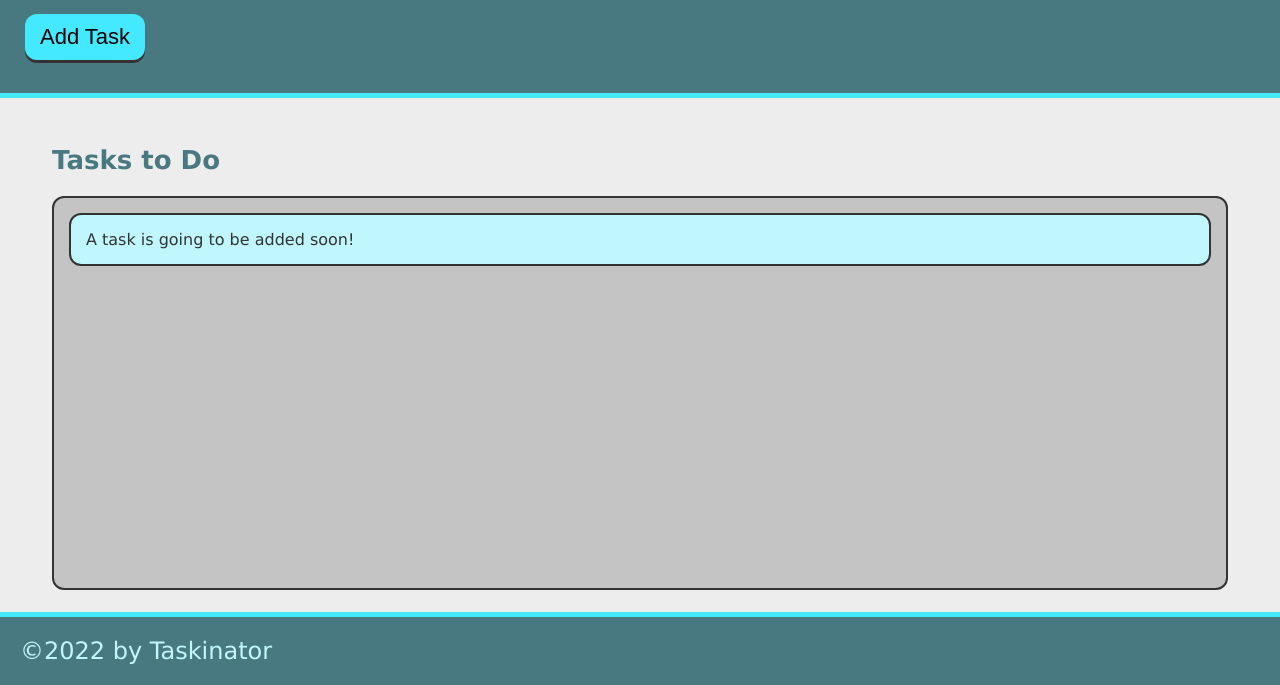
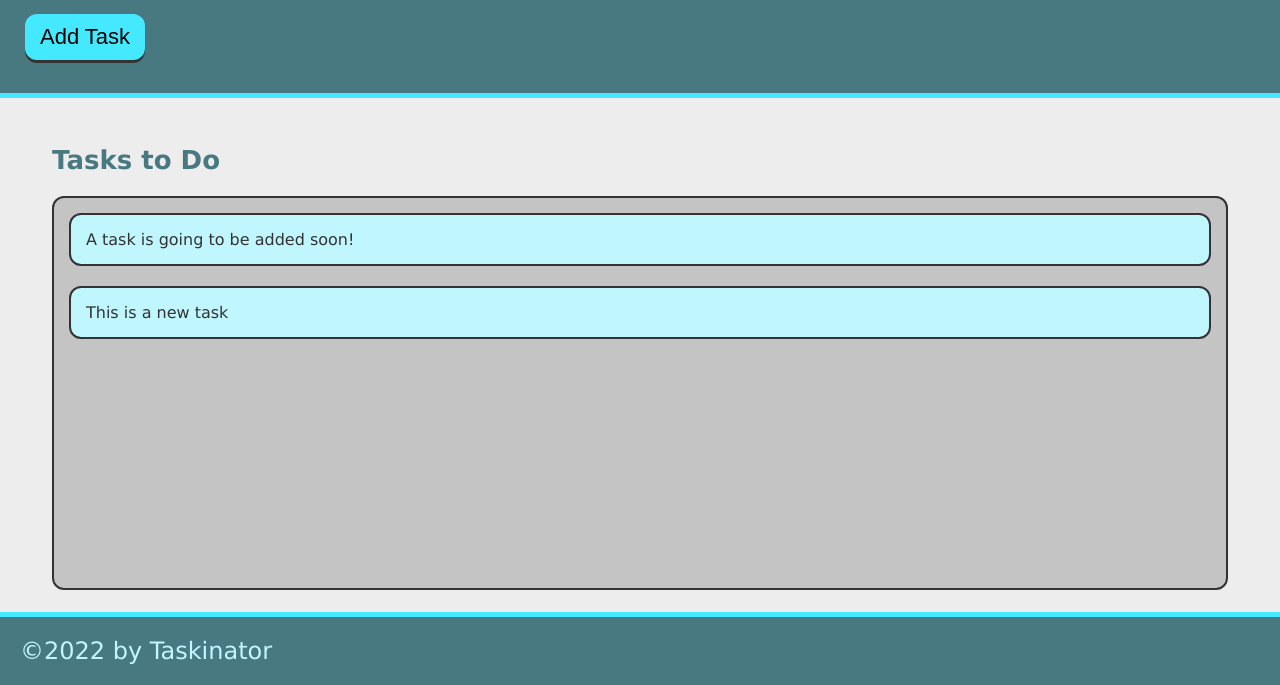
Before and after one commit to mjzabriskie/taskinator, a plain HTML site: page index.html in a window 1280 px wide. Both pictures are taken after a click on the button "Add Task". Shown: the part 115-800 px from the top of the page. Drawn offline with Linux system fonts and the light colour scheme.

Commit message:
Created functioning add task button

```diff
--- a/assets/js/style.js
+++ b/assets/js/style.js
@@ -1 +1,11 @@
-console.dir(window.document);
+var buttonEl = document.querySelector("#save-task");
+var tasksToDoE1 = document.querySelector("#tasks-to-do");
+
+var createTaskHandler = function () {
+    var listItemE1 = document.createElement("li");
+    listItemE1.className = "task-item";
+    listItemE1.textContent = "This is a new task";
+    tasksToDoE1.appendChild(listItemE1);
+};
+
+buttonEl.addEventListener("click", createTaskHandler);
--- a/index.html
+++ b/index.html
@@ -11,12 +11,12 @@
     <header>
         <h1 class="page-title">Taskinator</h1>
         <p>Click the button below to add a new task!</p>
-        <button class="btn">Add Task</button>
+        <button class="btn" id="save-task">Add Task</button>
     </header>
     <main class="page-content">
         <section class="task-list-wrapper">
             <h2 class="list-title">Tasks to Do</h2>
-            <ul class="task-list">
+            <ul class="task-list" id="tasks-to-do">
                 <li class="task-item">A task is going to be added soon!</ul>
             </ul>
         </section>
```
